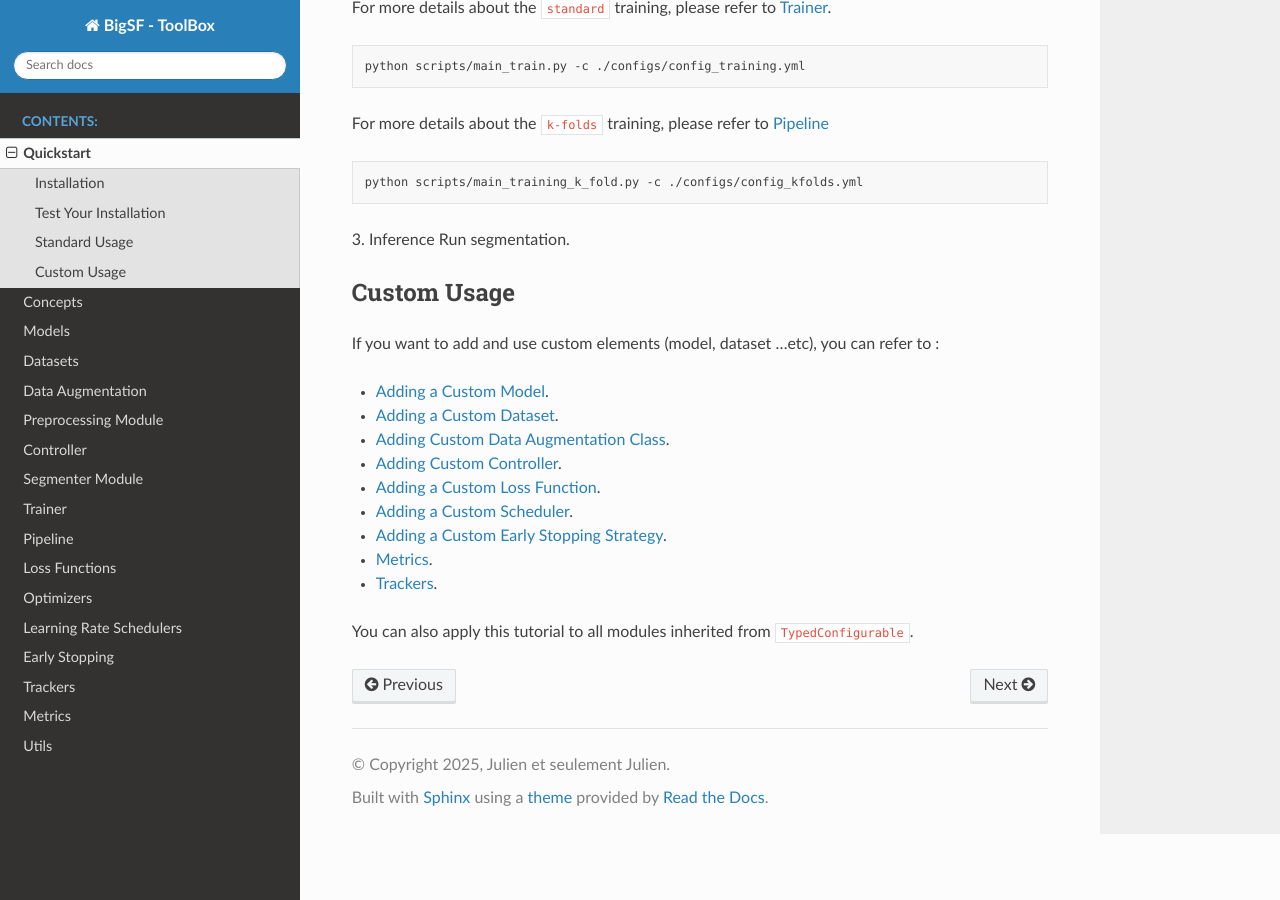
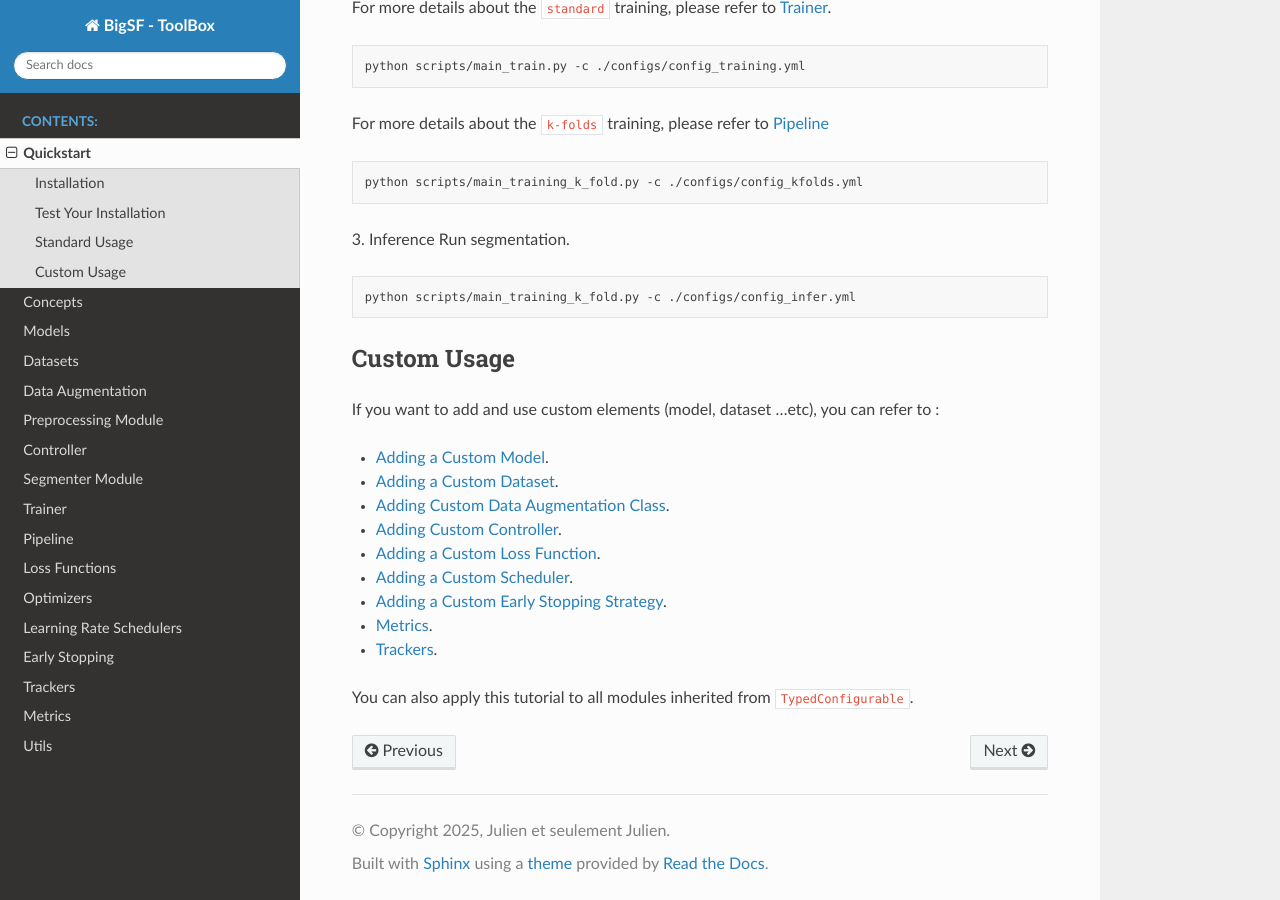
Before and after one commit to multi-learn/lis2, a Sphinx documentation site: the page built from docs/source/Quickstart.rst, in a window 1280 px wide and 900 px high, scrolled down 1435 px. Built offline with Sphinx 7.4.7 and the Read the Docs theme 3.1.0, drawn with Linux system fonts in a browser that asks for light colours.

Commit message:
Update docs

```diff
--- a/docs/source/Quickstart.rst
+++ b/docs/source/Quickstart.rst
@@ -69,8 +69,8 @@ For more details about the ``k-folds`` training, please refer to :ref:`pipeline`
 3. Inference
 Run segmentation.
 
+.. code-block:: bash
 
-.. code-block:: bash
     python scripts/main_training_k_fold.py -c ./configs/config_infer.yml
 
 Custom Usage
```
